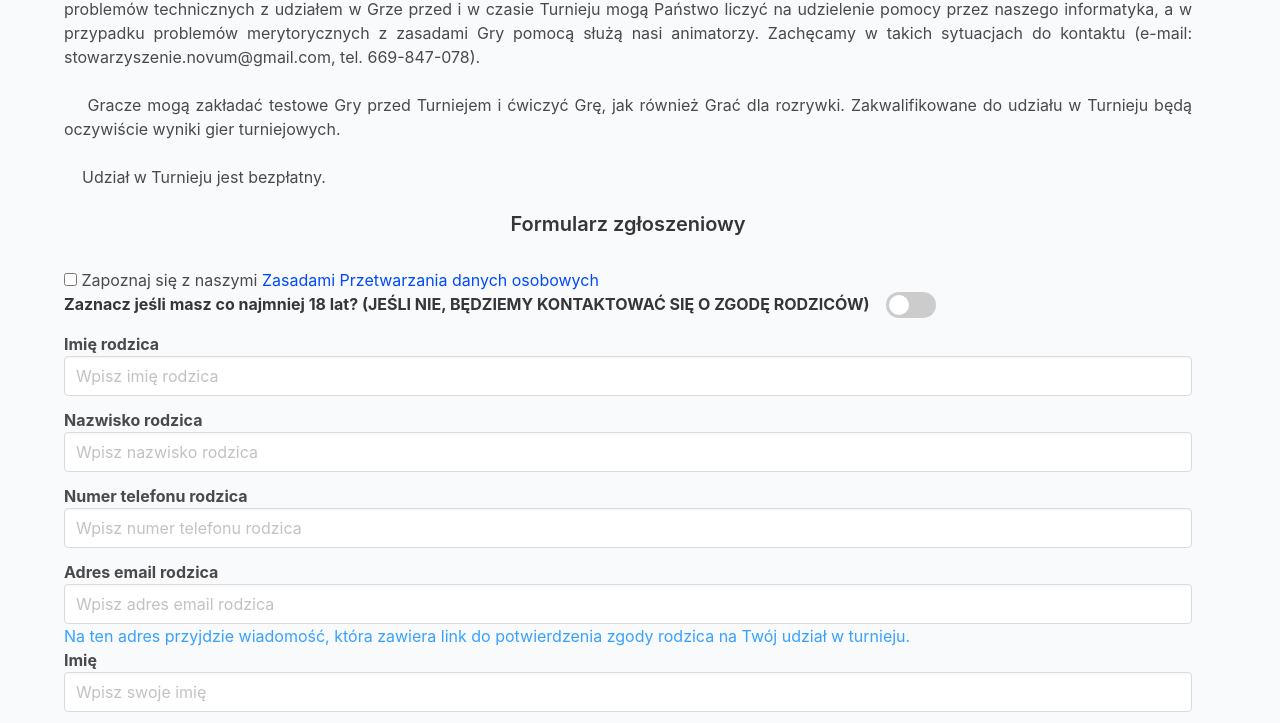
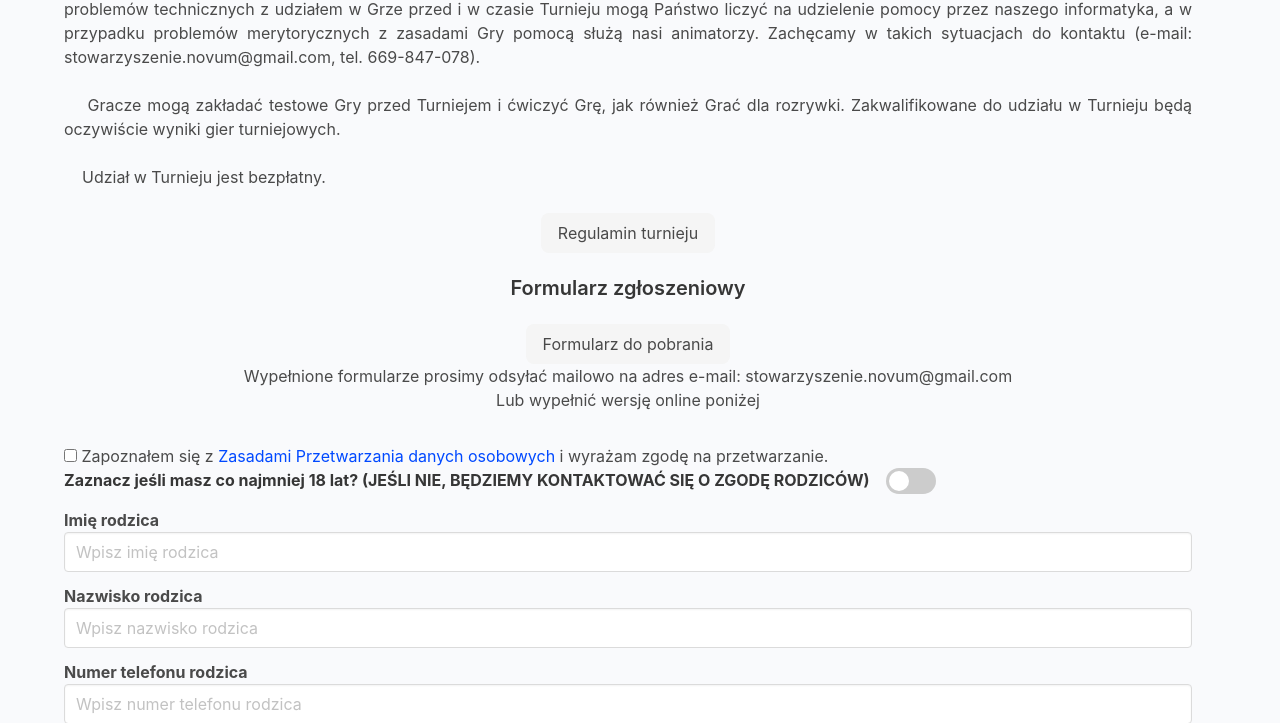
Before and after one commit to jakbyk/game, a Rails app: page /pages/tournament in a window 1280 px wide. Shown: the part 909-1632 px from the top of the page. Run offline with Rails 7, Linux system fonts and the light colour scheme; style sheets or scripts are compiled from the project's sources; parts of the project's set-up code (start-up, migrations or seed data) failed here and were passed over; some libraries are stand-ins or nearby versions.

Commit message:
downloads

```diff
--- a/app/views/pages/tournament.html.erb
+++ b/app/views/pages/tournament.html.erb
@@ -40,15 +40,27 @@
         <br>
         <p style="text-align: justify;">&nbsp;&nbsp;&nbsp;&nbsp;Udział w Turnieju jest bezpłatny.</p>
       </div>
+      <div class="column is-12 has-text-centered">
+        <%= link_to asset_path("Regulamin-Turnieju-Gra-o-Polskę.pdf"), target: "_blank", class: "button is-light" do %>
+          Regulamin turnieju
+        <% end %>
+      </div>
       <div class="column is-12">
         <h2 class="title is-5 has-text-centered">Formularz zgłoszeniowy</h2>
+      </div>
+      <div class="column is-12 has-text-centered">
+        <%= link_to asset_path("Formularz-zgłoszeniowy-do-Turnieju-GOP.pdf"), target: "_blank", class: "button is-light" do %>
+          Formularz do pobrania
+        <% end %>
+        <p>Wypełnione formularze prosimy odsyłać mailowo na adres e-mail: stowarzyszenie.novum@gmail.com</p>
+        <p>Lub wypełnić wersję online poniżej</p>
       </div>
       <div class="column is-12" data-controller="tournament-toggle">
         <%= form_with url: tournament_registration_create_path, method: :post, data: { turbo: false } do |f| %>
           <div class="control mt-2">
             <label class="checkbox">
               <%= f.check_box "accept_data_processing", { oninvalid: "this.setCustomValidity('Proszę zaznaczyć zgodę.')", oninput: "setCustomValidity('')", required: true } %>
-              <span>Zapoznaj się z naszymi <%= link_to "Zasadami Przetwarzania danych osobowych", pages_information_on_the_processing_of_personal_data_path, target: "_blank", rel: "noopener" %></span>
+              <span>Zapoznałem się z <%= link_to "Zasadami Przetwarzania danych osobowych", pages_information_on_the_processing_of_personal_data_path, target: "_blank", rel: "noopener" %> i wyrażam zgodę na przetwarzanie.</span>
             </label>
           </div>
           <div class="field is-flex is-align-items-center mb-2">
--- a/config/initializers/assets.rb
+++ b/config/initializers/assets.rb
@@ -10,4 +10,4 @@
 # application.js, application.css, and all non-JS/CSS in the app/assets
 # folder are already added.
 # Rails.application.config.assets.precompile += %w[ admin.js admin.css ]
-Rails.application.config.assets.precompile += %w[ Instrukcja-dodawania-wydarzeń-w-Grze-o-Polskę.pdf ]
+Rails.application.config.assets.precompile += %w[ Instrukcja-dodawania-wydarzeń-w-Grze-o-Polskę.pdf Formularz-zgłoszeniowy-do-Turnieju-GOP.pdf Regulamin-Turnieju-Gra-o-Polskę.pdf ]
```
Also changed, not shown: 2 other files.
